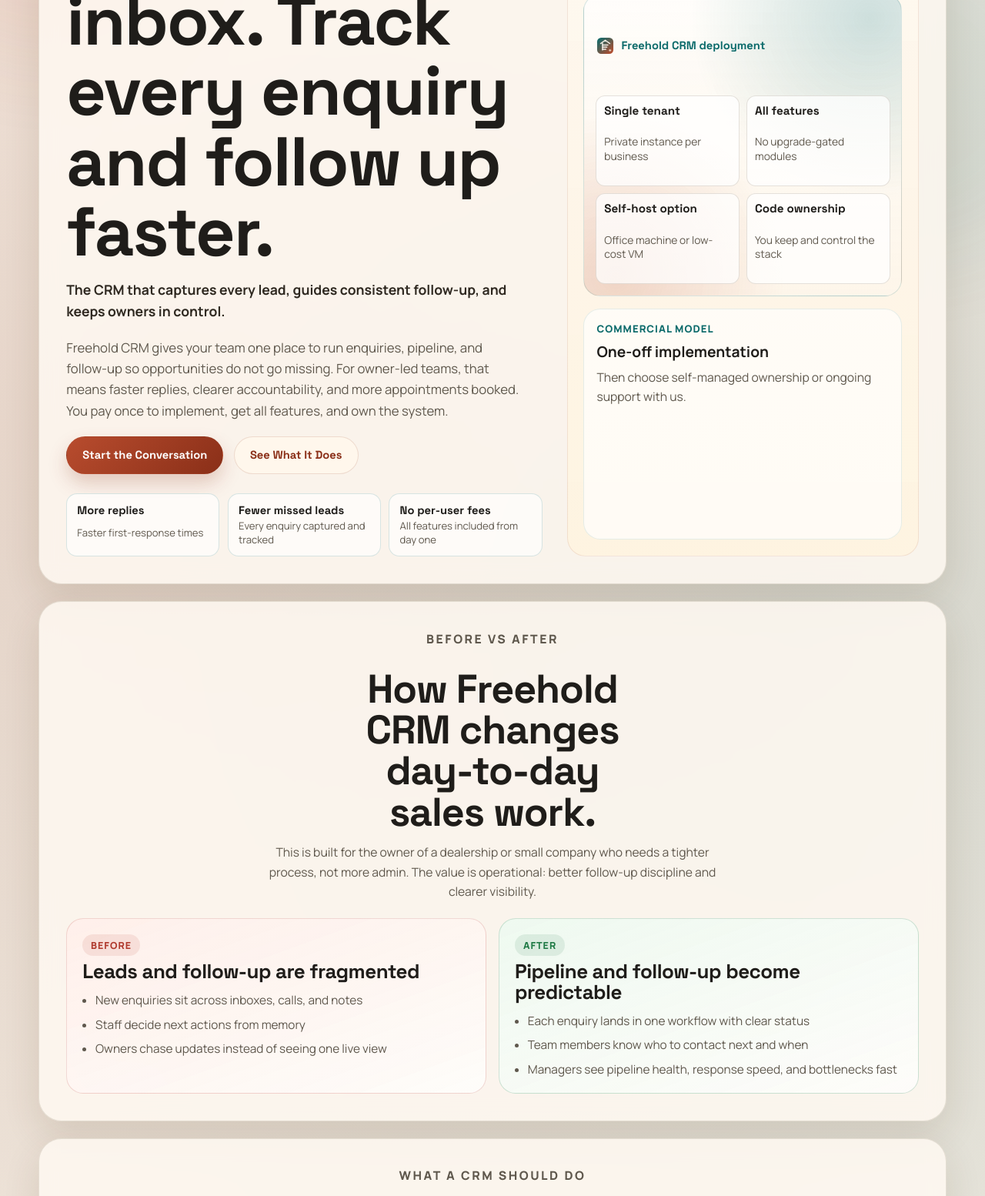
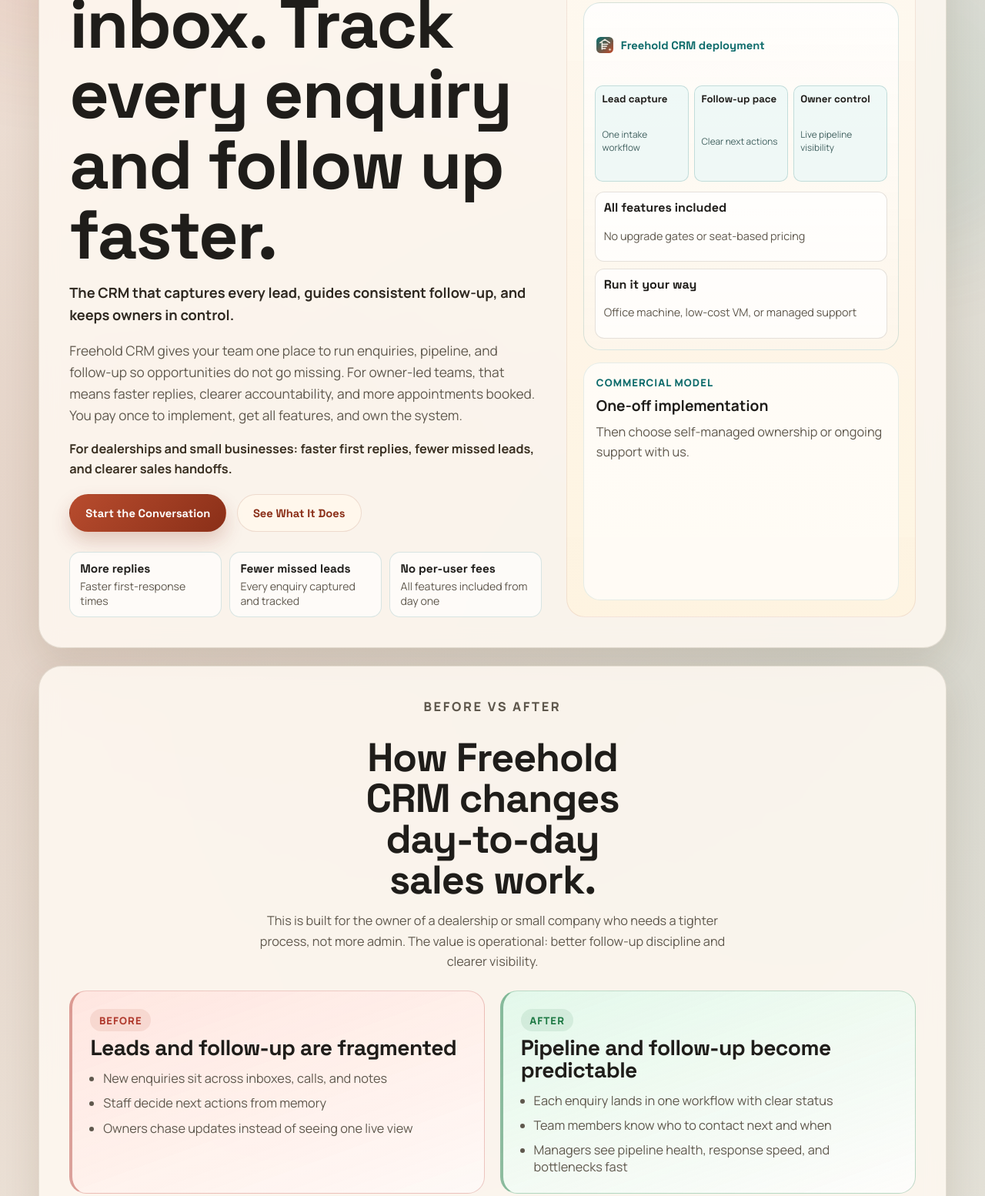
Before and after one commit to wilki2208/CRMProjectWebsite, a plain HTML site: page index.html in a window 1280 px wide. Shown: the part 429-1983 px from the top of the page at 77% size. Drawn offline with Linux system fonts and the light colour scheme.

Commit message:
Polish hierarchy and readability with stronger hero/proof

```diff
--- a/index.html
+++ b/index.html
@@ -58,6 +58,9 @@
             clearer accountability, and more appointments booked. You pay once to implement,
             get all features, and own the system.
           </p>
+          <p class="hero-result-line">
+            For dealerships and small businesses: faster first replies, fewer missed leads, and clearer sales handoffs.
+          </p>
           <div class="hero-actions">
             <a class="button button-primary" href="#contact">Start the Conversation</a>
             <a class="button button-secondary" href="#features">See What It Does</a>
@@ -85,22 +88,28 @@
               <img src="assets/freehold-crm-logo.svg" alt="" width="26" height="26" />
               <span>Freehold CRM deployment</span>
             </div>
+            <div class="hero-kpi-strip">
+              <div class="hero-kpi">
+                <strong>Lead capture</strong>
+                <span>One intake workflow</span>
+              </div>
+              <div class="hero-kpi">
+                <strong>Follow-up pace</strong>
+                <span>Clear next actions</span>
+              </div>
+              <div class="hero-kpi">
+                <strong>Owner control</strong>
+                <span>Live pipeline visibility</span>
+              </div>
+            </div>
             <div class="hero-visual-grid">
               <div>
-                <strong>Single tenant</strong>
-                <p>Private instance per business</p>
+                <strong>All features included</strong>
+                <p>No upgrade gates or seat-based pricing</p>
               </div>
               <div>
-                <strong>All features</strong>
-                <p>No upgrade-gated modules</p>
-              </div>
-              <div>
-                <strong>Self-host option</strong>
-                <p>Office machine or low-cost VM</p>
-              </div>
-              <div>
-                <strong>Code ownership</strong>
-                <p>You keep and control the stack</p>
+                <strong>Run it your way</strong>
+                <p>Office machine, low-cost VM, or managed support</p>
               </div>
             </div>
           </div>
--- a/styles.css
+++ b/styles.css
@@ -147,12 +147,13 @@
 .site-nav {
   display: inline-flex;
   align-items: center;
-  gap: 1rem;
-  font-size: 0.96rem;
+  gap: 1.1rem;
+  font-size: 1.02rem;
 }
 
 .site-nav a {
   color: var(--muted);
+  font-weight: 600;
 }
 
 .site-nav a:hover,
@@ -200,7 +201,7 @@
 
 .section {
   margin-top: 1.4rem;
-  padding: clamp(1.4rem, 3vw, 2.2rem);
+  padding: clamp(1.55rem, 3.2vw, 2.45rem);
   border-radius: var(--radius-xl);
   border: 1px solid var(--line);
   background: var(--panel);
@@ -253,10 +254,17 @@
 
 .hero-tagline {
   margin-top: 0.9rem;
-  font-size: 1.1rem;
+  font-size: 1.14rem;
   font-weight: 700;
   color: #2f2921;
   max-width: 50ch;
+}
+
+.hero-result-line {
+  margin-top: 0.95rem;
+  font-size: 1.02rem;
+  font-weight: 700;
+  color: #3a3022;
 }
 
 .hero-text,
@@ -271,12 +279,12 @@
 .hero-metric p,
 .form-status {
   color: var(--muted);
-  font-size: 0.98rem;
+  font-size: 1.02rem;
 }
 
 .hero-text {
-  margin-top: 1.2rem;
-  font-size: 1.05rem;
+  margin-top: 1.1rem;
+  font-size: 1.08rem;
   max-width: 58ch;
 }
 
@@ -307,11 +315,11 @@
 
 .hero-outcomes strong {
   font-family: "Space Grotesk", "Arial Narrow", sans-serif;
-  font-size: 0.92rem;
+  font-size: 0.96rem;
 }
 
 .hero-outcomes span {
-  font-size: 0.82rem;
+  font-size: 0.88rem;
   color: var(--muted);
   line-height: 1.35;
 }
@@ -330,10 +338,7 @@
 .hero-visual {
   border-radius: var(--radius-lg);
   border: 1px solid rgba(13, 107, 107, 0.16);
-  background:
-    radial-gradient(circle at 90% 8%, rgba(13, 107, 107, 0.2), transparent 45%),
-    radial-gradient(circle at 10% 94%, rgba(184, 76, 46, 0.2), transparent 42%),
-    linear-gradient(180deg, rgba(255, 255, 255, 0.72), rgba(253, 246, 235, 0.82));
+  background: linear-gradient(180deg, rgba(255, 255, 255, 0.82), rgba(253, 246, 235, 0.9));
   padding: 0.9rem;
   display: grid;
   gap: 0.8rem;
@@ -357,7 +362,7 @@
 
 .hero-visual-grid {
   display: grid;
-  grid-template-columns: repeat(2, minmax(0, 1fr));
+  grid-template-columns: 1fr;
   gap: 0.55rem;
 }
 
@@ -370,13 +375,38 @@
   gap: 0.18rem;
 }
 
+.hero-kpi-strip {
+  display: grid;
+  grid-template-columns: repeat(3, minmax(0, 1fr));
+  gap: 0.45rem;
+}
+
+.hero-kpi {
+  padding: 0.48rem 0.52rem;
+  border-radius: 10px;
+  border: 1px solid rgba(13, 107, 107, 0.2);
+  background: rgba(235, 248, 247, 0.8);
+  display: grid;
+  gap: 0.15rem;
+}
+
+.hero-kpi strong {
+  font-family: "Space Grotesk", "Arial Narrow", sans-serif;
+  font-size: 0.83rem;
+}
+
+.hero-kpi span {
+  font-size: 0.74rem;
+  color: #40605f;
+}
+
 .hero-visual-grid strong {
-  font-size: 0.95rem;
+  font-size: 1rem;
   font-family: "Space Grotesk", "Arial Narrow", sans-serif;
 }
 
 .hero-visual-grid p {
-  font-size: 0.86rem;
+  font-size: 0.9rem;
   color: var(--muted);
   line-height: 1.35;
 }
@@ -498,7 +528,7 @@
 .feature-card,
 .platform-card,
 .service-card {
-  padding: 1.35rem;
+  padding: 1.48rem;
 }
 
 .feature-card,
@@ -552,17 +582,17 @@
 
 .proof-section {
   display: grid;
-  gap: 1.35rem;
+  gap: 1.5rem;
 }
 
 .proof-grid {
   display: grid;
   grid-template-columns: repeat(2, minmax(0, 1fr));
-  gap: 1rem;
+  gap: 1.2rem;
 }
 
 .proof-card {
-  padding: 1.25rem;
+  padding: 1.45rem;
   border-radius: var(--radius-lg);
   border: 1px solid var(--line);
   background: rgba(255, 255, 255, 0.72);
@@ -570,21 +600,23 @@
 
 .proof-card h3 {
   margin-top: 0.45rem;
+  font-size: clamp(1.44rem, 2.2vw, 1.8rem);
 }
 
 .proof-label {
   display: inline-flex;
   border-radius: 999px;
-  padding: 0.35rem 0.68rem;
-  font-size: 0.78rem;
+  padding: 0.36rem 0.72rem;
+  font-size: 0.82rem;
   font-weight: 800;
   letter-spacing: 0.08em;
   text-transform: uppercase;
 }
 
 .proof-card-before {
-  border-color: rgba(176, 58, 46, 0.18);
-  background: linear-gradient(160deg, rgba(255, 238, 233, 0.8), rgba(255, 255, 255, 0.7));
+  border-color: rgba(176, 58, 46, 0.24);
+  border-left: 4px solid rgba(176, 58, 46, 0.46);
+  background: linear-gradient(160deg, rgba(255, 229, 223, 0.94), rgba(255, 250, 248, 0.8));
 }
 
 .proof-card-before .proof-label {
@@ -593,8 +625,9 @@
 }
 
 .proof-card-after {
-  border-color: rgba(31, 122, 69, 0.2);
-  background: linear-gradient(160deg, rgba(236, 250, 240, 0.82), rgba(255, 255, 255, 0.72));
+  border-color: rgba(31, 122, 69, 0.26);
+  border-left: 4px solid rgba(31, 122, 69, 0.5);
+  background: linear-gradient(160deg, rgba(226, 248, 234, 0.96), rgba(255, 255, 255, 0.74));
 }
 
 .proof-card-after .proof-label {
@@ -610,7 +643,7 @@
 }
 
 .proof-card li {
-  font-size: 0.96rem;
+  font-size: 1.02rem;
   color: var(--muted);
 }
 
@@ -744,7 +777,7 @@
 .contact-form label {
   display: grid;
   gap: 0.45rem;
-  font-size: 0.92rem;
+  font-size: 0.96rem;
   font-weight: 700;
 }
 
@@ -883,6 +916,10 @@
     grid-template-columns: 1fr;
   }
 
+  .hero-kpi-strip {
+    grid-template-columns: 1fr;
+  }
+
   .hero-actions,
   .site-footer {
     flex-direction: column;
```
